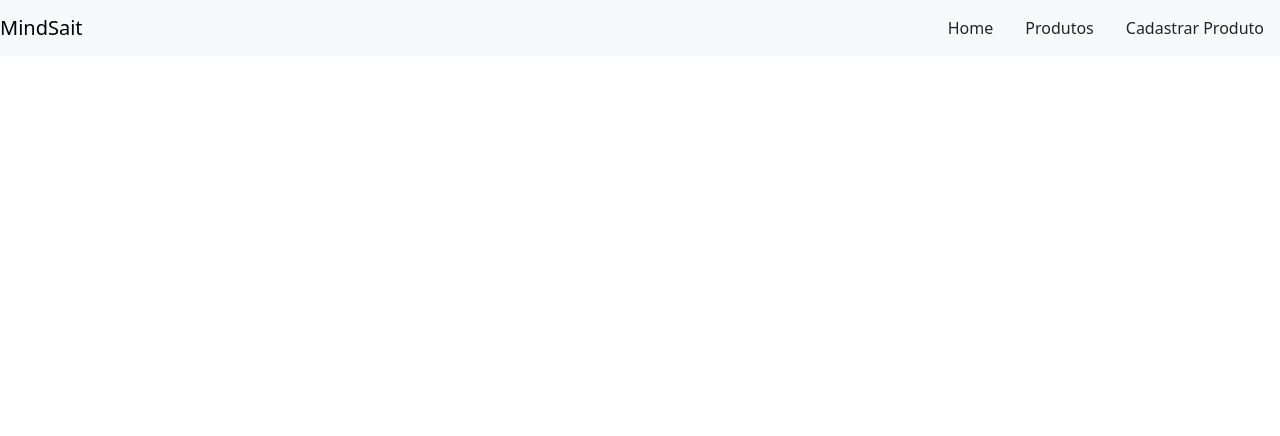
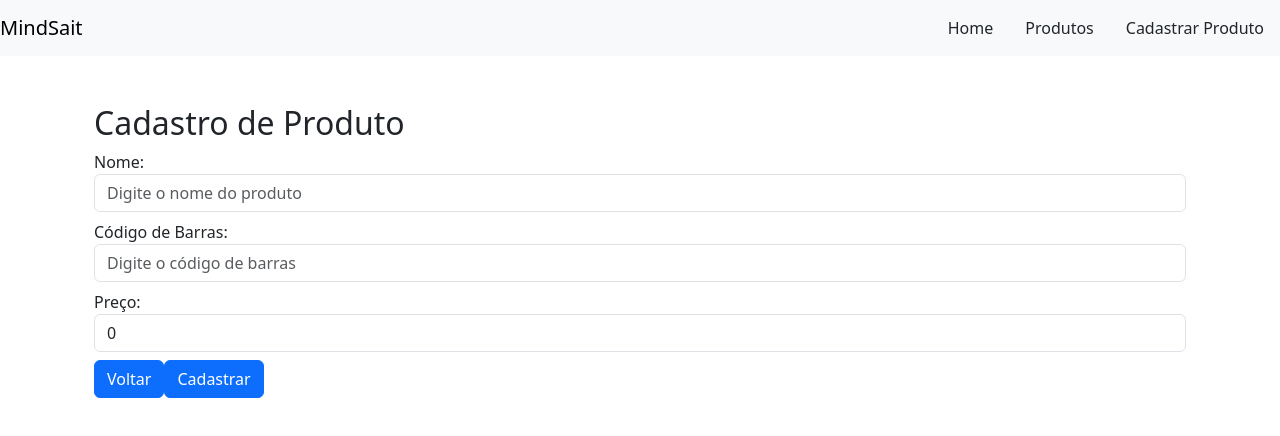
Before and after one commit to itaji-create/Products-frontend, an Angular app: page /products/register in a window 1280 px wide. Before the commit this address led to /. Shown: the top 436 px of the page. Built offline with nearby package versions, Linux system fonts and the light colour scheme.

Commit message:
cria pagina para registrar novo produto

```diff
--- a/package.json
+++ b/package.json
@@ -20,6 +20,7 @@
     "@angular/router": "^16.2.0",
     "bootstrap": "^5.3.2",
     "rxjs": "~7.8.0",
+    "sweetalert2": "^11.8.0",
     "tslib": "^2.3.0",
     "zone.js": "~0.13.0"
   },
--- a/src/app/app-routing.module.ts
+++ b/src/app/app-routing.module.ts
@@ -1,10 +1,14 @@
 import { NgModule } from '@angular/core';
 import { RouterModule, Routes } from '@angular/router';
 import { ProductsComponent } from './pages/products/products.component';
+import { RegisterProductComponent } from './pages/register-product/register-product.component';
 
 const routes: Routes = [
   {
-    path: 'products', component: ProductsComponent,
+    path: 'products', component: ProductsComponent
+  },
+  {
+    path: 'products/register', component: RegisterProductComponent,
   },
 ];
 
--- a/src/app/components/header/header.component.html
+++ b/src/app/components/header/header.component.html
@@ -9,7 +9,7 @@
             <a class="nav-link" routerLink="/products" routerLinkActive="active" [routerLinkActiveOptions]="{ exact: true }">Produtos</a>
         </span>
         <span class="nav-item mx-3">
-            <a class="nav-link" routerLink="/products/signUp" routerLinkActive="active" [routerLinkActiveOptions]="{ exact: true }">Cadastrar Produto</a>
+            <a class="nav-link" routerLink="/products/register" routerLinkActive="active" [routerLinkActiveOptions]="{ exact: true }">Cadastrar Produto</a>
         </span>
     </div>
   </nav>
--- /dev/null
+++ b/src/app/pages/register-product/register-product.component.html
@@ -0,0 +1,19 @@
+<div class="container mt-5">
+    <h2>Cadastro de Produto</h2>
+    <form [formGroup]="productForm" (submit)="registerProduct()">
+        <div class="form-group">
+            <label for="name">Nome:</label>
+            <input formControlName="nome" type="text" class="form-control" id="name" placeholder="Digite o nome do produto" required>
+        </div>
+        <div class="form-group my-2">
+            <label for="codigoBarras">Código de Barras:</label>
+            <input formControlName="codigoBarras" type="text" class="form-control" id="codigoBarras" placeholder="Digite o código de barras" required>
+        </div>
+        <div class="form-group">
+            <label for="preco">Preço:</label>
+            <input formControlName="preco" type="number" step="0.01" class="form-control" id="preco" placeholder="Digite o preço" required>
+        </div>
+        <button type="button" routerLink="/products" class="btn btn-primary">Voltar</button>
+        <button type="submit" class="btn btn-primary my-2">Cadastrar</button>
+    </form>
+</div>
--- /dev/null
+++ b/src/app/pages/register-product/register-product.component.ts
@@ -0,0 +1,32 @@
+import { Component } from '@angular/core';
+import { FormControl, FormGroup } from '@angular/forms';
+import { IProduct } from 'src/app/interfaces/product';
+import { ProductsService } from 'src/app/services/products.service';
+import Swal from 'sweetalert2';
+
+@Component({
+  selector: 'app-register-product',
+  templateUrl: './register-product.component.html',
+  styleUrls: ['./register-product.component.css']
+})
+export class RegisterProductComponent {
+  constructor(private productsService: ProductsService) {}
+
+  productForm = new FormGroup({
+    nome: new FormControl(''),
+    codigoBarras: new FormControl(''),
+    preco: new FormControl(0)
+  })
+
+  registerProduct() {
+    const product: IProduct = this.productForm.value as IProduct;
+    console.log(product);
+    this.productsService.registerProduct(product).subscribe((result) => {
+      Swal.fire(
+        'Parabens',
+        'usuatio cadastrado',
+        'success'
+      )
+    })
+  }
+}
--- a/src/app/services/products.service.ts
+++ b/src/app/services/products.service.ts
@@ -13,4 +13,8 @@ export class ProductsService {
   getAll() {
     return this.http.get<IProduct[]>(this.api);
   }
+
+  registerProduct(product: IProduct) {
+    return this.http.post<IProduct>(this.api + '/register', product)
+  }
 }
```
Also changed, not shown: src/app/app.module.ts (+7 -2 lines), src/app/pages/register-product/register-product.component.css (added), 2 other files (tests, documents, lock files or other folders).
